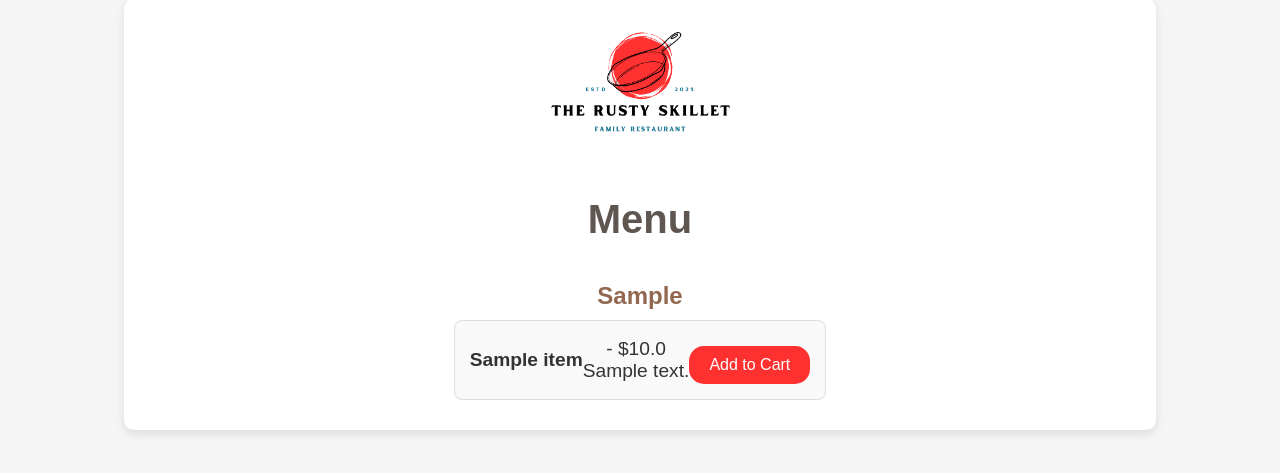
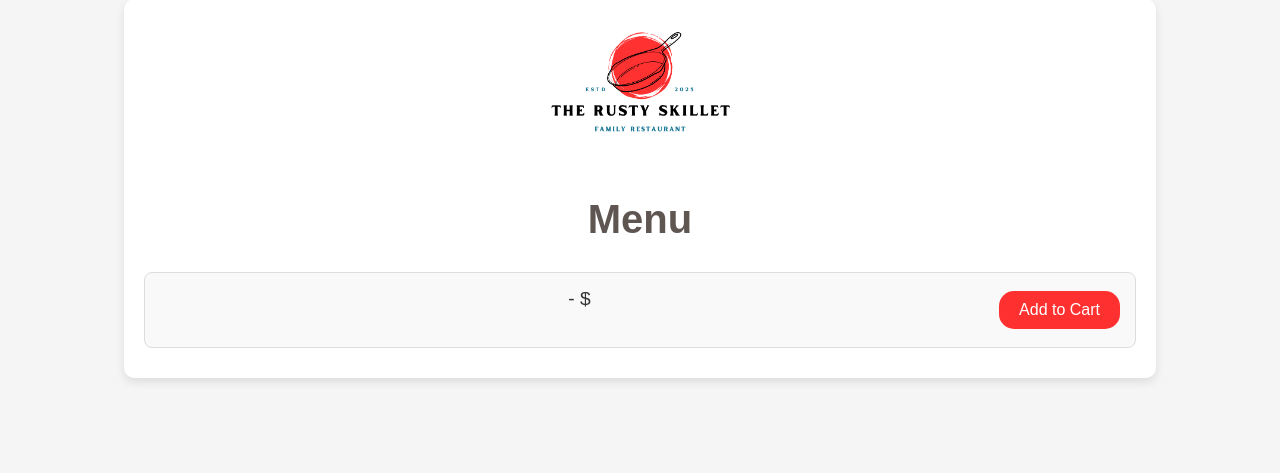
Before and after one commit to IvanC987/Project4, a Flask app: page /menu in a window 1280 px wide. Shown: the part 75-548 px from the top of the page. Run offline with Flask 3, Linux system fonts and the light colour scheme; tables that the repository leaves empty hold one stand-in row (values such as "Sample post").

Commit message:
Add files via upload

```diff
--- a/templates/customer/index.html
+++ b/templates/customer/index.html
@@ -2,6 +2,7 @@
 <html lang="en">
   <head>
     <title>Flask Webpage</title>
+    <!-- link to external css stylesheet -->
     <link
       rel="stylesheet"
       type="text/css"
@@ -9,12 +10,15 @@
     />
   </head>
   <body>
+    <!-- logo section -->
     <div class="logo">
       <img src="/static/images/logo.png" alt="The Rusty Skillet Logo" />
     </div>
+    <!-- main content container -->
     <div class="container">
       <h1>Welcome to The Rusty Skillet!</h1>
       <br /><br />
+      <!-- button to navigate to signup page -->
       <a href="{{ url_for('signup') }}" class="get-started-btn">Get Started</a>
     </div>
   </body>
--- a/templates/customer/menu.html
+++ b/templates/customer/menu.html
@@ -2,92 +2,54 @@
 <html lang="en">
   <head>
     <title>Flask Webpage</title>
+    <!-- link to external stylesheet for customer styles -->
     <link
       rel="stylesheet"
       type="text/css"
       href="{{ url_for('static', filename='customer_styles.css') }}"
     />
-    <style>
-      .menu-container {
-        display: flex;
-        gap: 40px;
-        justify-content: center;
-        flex-wrap: wrap;
-      }
-
-      .category-column {
-        flex: 1;
-        min-width: 300px;
-        max-width: 400px;
-      }
-
-      .category-column h2 {
-        text-align: center;
-        color: #926851;
-      }
-
-      .category-column ul {
-        list-style-type: none;
-        padding: 0;
-      }
-
-      .category-column li {
-        padding: 15px;
-        margin-bottom: 10px;
-        background-color: #f9f9f9;
-        border: 1px solid #ddd;
-        border-radius: 8px;
-        font-size: 1.2rem;
-      }
-
-      .category-column button {
-        margin-top: 10px;
-      }
-    </style>
   </head>
   <body>
+    <!-- site header with navigation menu -->
     <header>
       <nav class="navbar">
         <ul class="nav-links">
+          <!-- links to different sections/pages -->
           <li><a href="menu">Menu</a></li>
-          <li><a href="order_status">Order Status</a></li>
+          <li>
+            <a href="order_status">Order Status</a>
+          </li>
           <li><a href="cart">Cart</a></li>
           <li><a href="checkout">Checkout</a></li>
         </ul>
       </nav>
     </header>
-
     <br /><br /><br />
+    <!-- menu section with items to display -->
     <div class="menu">
       <div class="logo">
         <img src="/static/images/logo.png" alt="brand logo" />
       </div>
       <h1>Menu</h1>
-
-      <div class="menu-container">
-        {% for category in category_order %}
-        {% if category in menu %}
-        <div class="category-column">
-          <h2>{{ category.capitalize() }}</h2>
+      <!-- loop through menu items and display each one -->
       <ul>
-            {% for item in menu[category] %}
+        {% for item in menu %}
         <li>
+          <!-- display item name and price -->
           <strong>{{ item.name }}</strong> - ${{ item.price }}<br />
+          <!-- display item description -->
           {{ item.description }}<br />
-              <button onclick="addToCart({{ item.item_id }})">
-                Add to Cart
-              </button>
+          <!-- button to add item to cart -->
+          <button onclick="addToCart({{ item.item_id }})">Add to Cart</button>
         </li>
         {% endfor %}
       </ul>
     </div>
-        {% endif %}
-        {% endfor %}
-      </div>
-    </div>
 
+    <!-- javascript function to handle adding items to the cart -->
     <script>
       function addToCart(itemId) {
+        // send post request to add item to cart
         fetch("/add_to_cart", {
           method: "POST",
           headers: {
@@ -97,6 +59,7 @@
         })
           .then((response) => response.json())
           .then((data) => {
+            // show a confirmation alert with the message from server
             alert(data.message);
           });
       }
--- a/templates/customer/signup.html
+++ b/templates/customer/signup.html
@@ -7,6 +7,7 @@
       type="text/css"
       href="{{ url_for('static', filename='customer_styles.css') }}"
     />
+    <!-- custom style for error message box -->
     <style>
       .error-message {
         background-color: #f8d7da;
@@ -30,7 +31,7 @@
       <img src="/static/images/logo.png" alt="brand logo" />
     </div>
     <h1>User Signup</h1>
-
+    <!-- display flash messages if any -->
     {% with messages = get_flashed_messages() %} {% if messages %}
     <div class="error-message">
       {% for message in messages %}
@@ -38,6 +39,7 @@
       {% endfor %}
     </div>
     {% endif %} {% endwith %}
+    <!-- signup form -->
     <form action="{{ url_for('signup') }}" method="POST">
       <label for="username">Username:</label>
       <input type="text" id="username" name="username" required /><br />
@@ -47,8 +49,10 @@
 
       <label for="password">Password:</label>
       <input type="password" id="password" name="password" required /><br />
+
       <button type="submit">Sign Up</button>
     </form>
+    <!-- link to login page -->
     <p>Already have an account? <a href="{{ url_for('login') }}">Log In</a></p>
   </body>
 </html>
```
Also changed, not shown: templates/customer/cart.html (+7 -1 lines), templates/customer/checkout.html (+8 -2 lines), templates/customer/login.html (+12 -0 lines), templates/customer/order_status.html (+14 -1 lines). Lines whose indentation alone changed are shown as unchanged.
